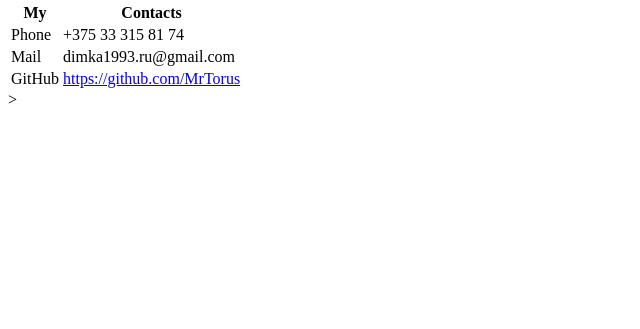
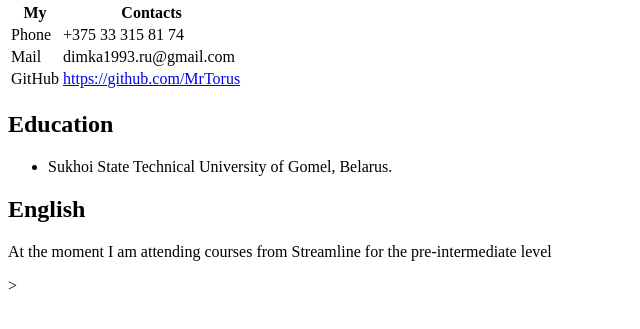
Before and after one commit to MrTorus/rsschool-cv, a plain HTML site: page index.html in a window 1280 px wide. Shown: the part 79-408 px from the top of the page, without its empty margins (0-640 px from the left). Drawn offline with Linux system fonts and the light colour scheme.

Commit message:
feat: section 2

```diff
--- a/index.html
+++ b/index.html
@@ -36,6 +36,16 @@
                 </tbody>
             </table>
         </section>
+        <section id="Education">
+            <h2>Education</h2>
+            <ul>
+                <li>Sukhoi State Technical University of Gomel, Belarus.</li>
+            </ul>
+        </section>
+        <section id="English">
+            <h2>English</h2>
+            <p>At the moment I am attending courses from Streamline for the pre-intermediate level</p>
+        </section>
     </main>>
 </body>
 
```
